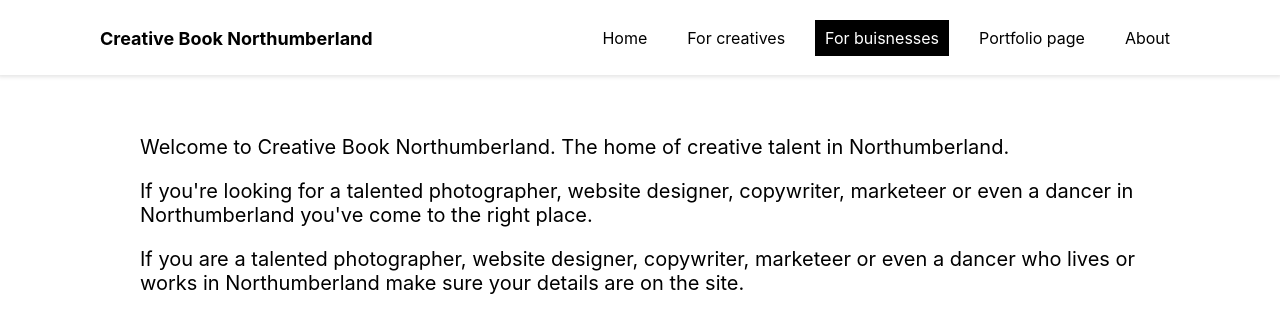
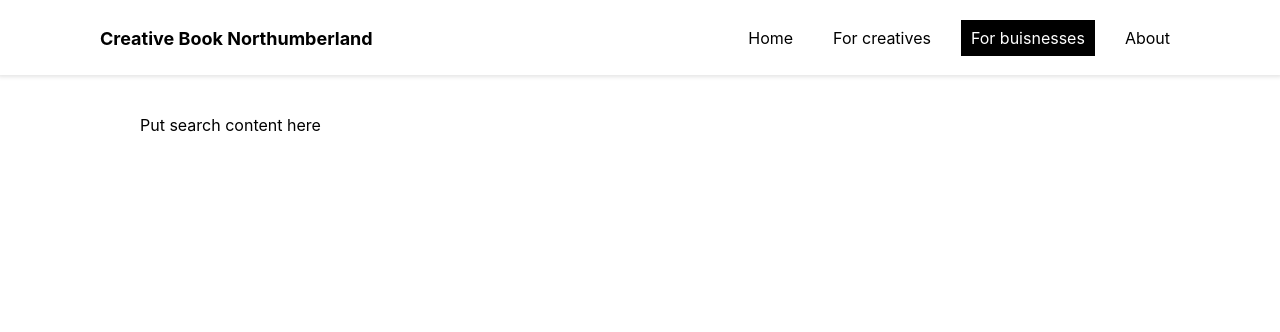
Before and after one commit to Oliver-Redeyoff/blackbook, a React (Create React App) app in the folder frontend/: page /search in a window 1280 px wide. Shown: the top 332 px of the page. Built offline with nearby package versions, Linux system fonts and the light colour scheme.

Commit message:
Added component for each section

```diff
--- a/frontend/src/App.js
+++ b/frontend/src/App.js
@@ -2,8 +2,10 @@ import './App.css'
 
 import { useLocation, useNavigate, NavLink, Routes, Route, Navigate } from "react-router-dom"
 
-import HomeView from './components/views/HomeView'
-import AboutView from './components/views/AboutView'
+import HomeView from './components/HomeView'
+import PortfolioForm from './components/PorfolioForm'
+import SearchView from './components/SearchView'
+import AboutView from './components/AboutView'
 
 import { useEffect, useState } from 'react'
 
@@ -16,23 +18,17 @@ function App() {
       path: '/about',
       viewComponent: <AboutView />
     },
-    PortfolioPage: {
-      id: 1,
-      name: 'Portfolio page',
-      path: '/portfolio',
-      viewComponent: <HomeView />
-    },
     ForBuisnesses: {
       id: 2,
       name: 'For buisnesses',
       path: '/search',
-      viewComponent: <HomeView />
+      viewComponent: <SearchView />
     },
     ForCreatives: {
       id: 3,
       name: 'For creatives',
       path: '/signup',
-      viewComponent: <HomeView />
+      viewComponent: <PortfolioForm />
     },
     Home: {
       id: 4,
--- a/frontend/src/components/views/AboutView.js
+++ b/frontend/src/components/AboutView.js
@@ -1,15 +1,13 @@
 import { useEffect, useState } from 'react';
 
-function HomeView() {
+function AboutView() {
 
   return (
     <div>
-
-      hello there 2
-
+      Put about content here
     </div>
   )
 
 }
 
-export default HomeView;
+export default AboutView;
--- a/frontend/src/components/views/HomeView.js
+++ b/frontend/src/components/HomeView.js
@@ -1,4 +1,4 @@
-import '../../css/HomeView.css'
+import '../css/HomeView.css'
 
 import { useEffect, useState } from 'react';
 
--- /dev/null
+++ b/frontend/src/components/PorfolioForm.js
@@ -0,0 +1,13 @@
+import { useEffect, useState } from 'react';
+
+function PortfolioForm() {
+
+  return (
+    <div>
+      Put portfolio form here
+    </div>
+  )
+
+}
+
+export default PortfolioForm;
--- /dev/null
+++ b/frontend/src/components/SearchView.js
@@ -0,0 +1,13 @@
+import { useEffect, useState } from 'react';
+
+function SearchView() {
+
+  return (
+    <div>
+      Put search content here
+    </div>
+  )
+
+}
+
+export default SearchView;
```
